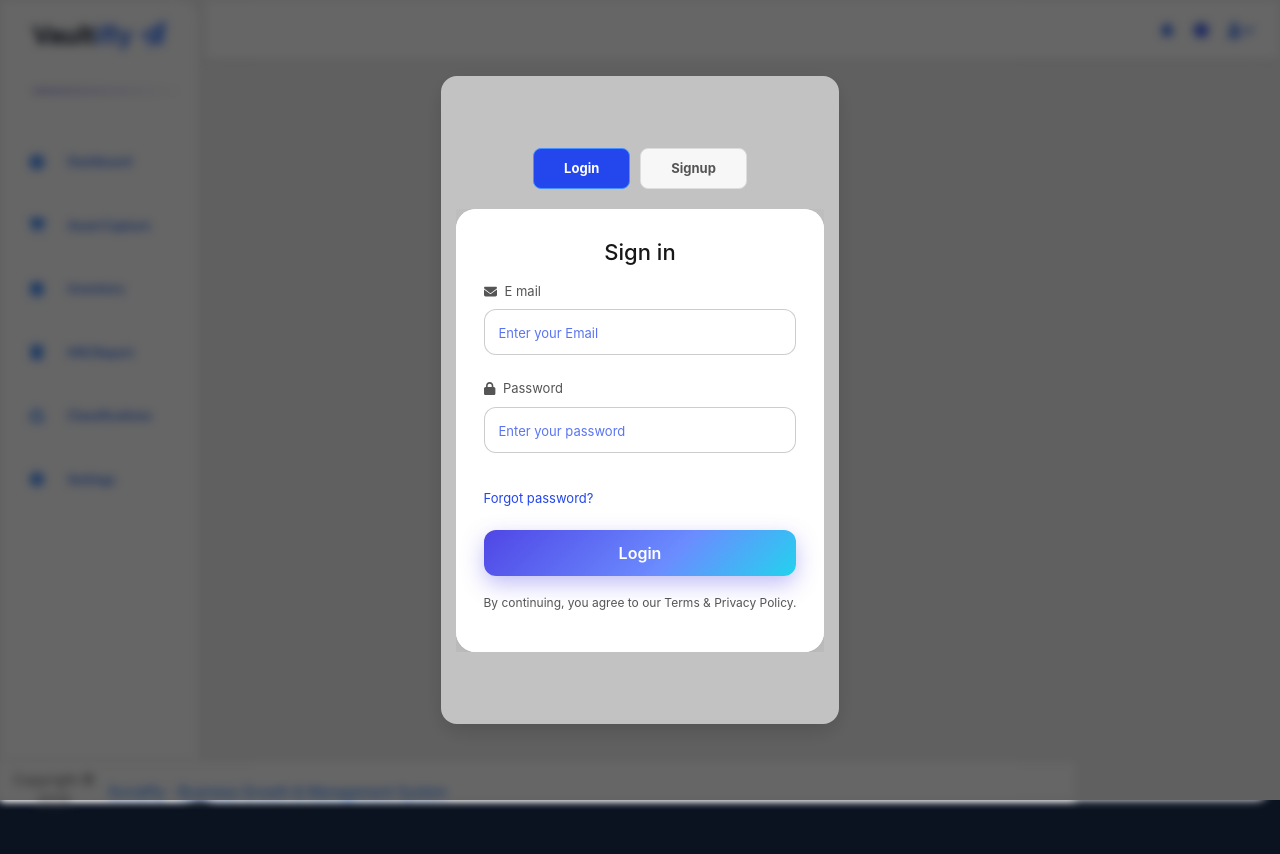
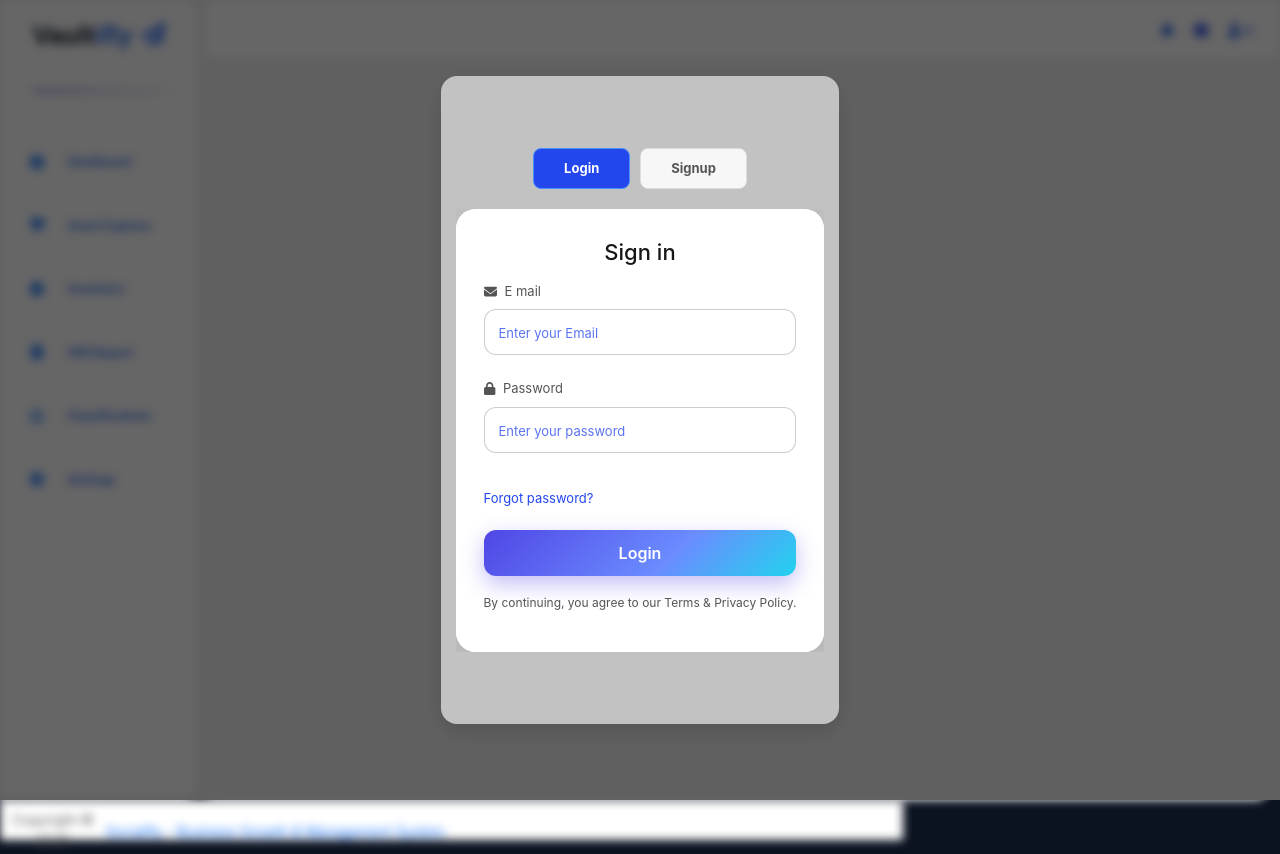
Before and after one commit to AnujNdas/Asset-manager-new, a React (Create React App) app in the folder frontend/: page /user/login in a window 1280 px wide. Before the commit the page ends 814 px from the top, so only its background shows below. Built offline with nearby package versions, Linux system fonts and the light colour scheme.

Commit message:
Update App.css

```diff
--- a/frontend/src/App.css
+++ b/frontend/src/App.css
@@ -72,6 +72,10 @@
   transition: left 0.3s ease, width 0.3s ease;
   /* margin:  0px 0px 0px 5px; */
   padding: 0;
+}
+.fourth-container{
+  width : 84%;
+  height : 40px;
 }
 
 /* Blur when overlay/modal is active */
```
